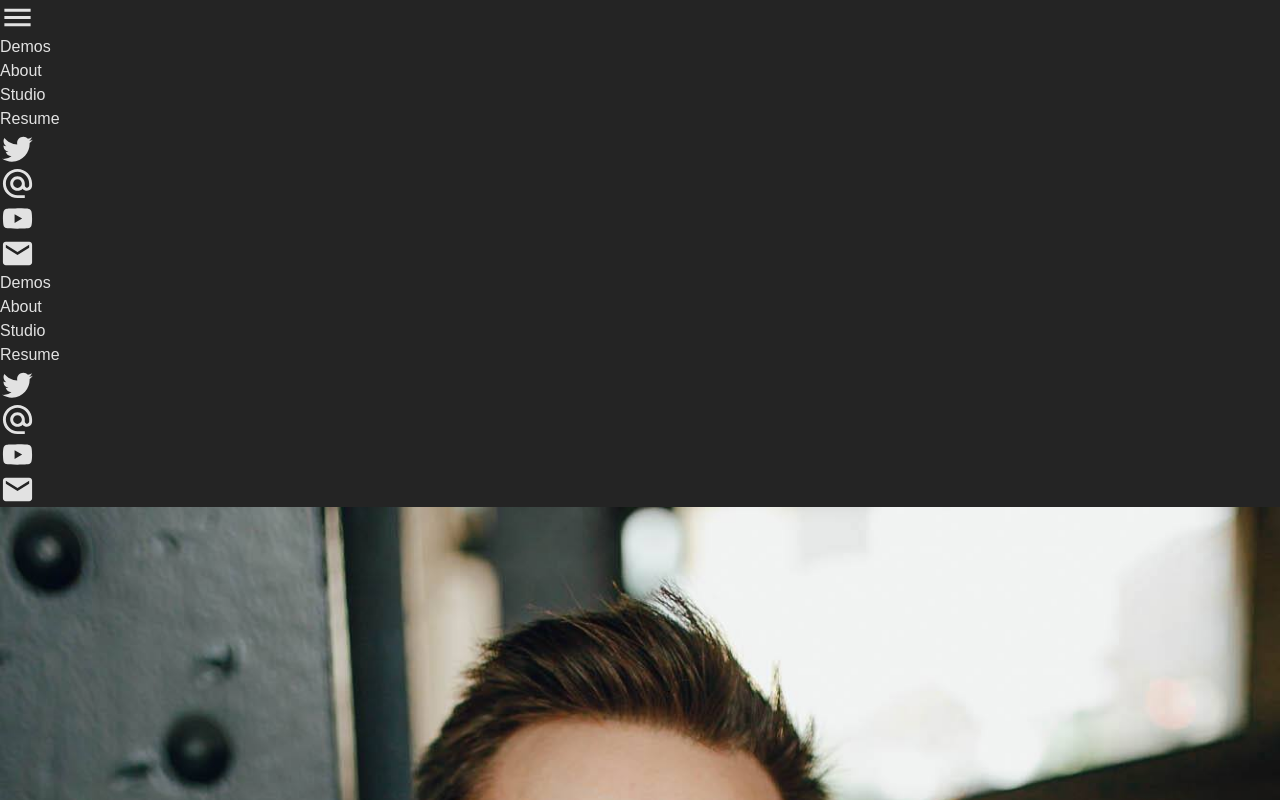
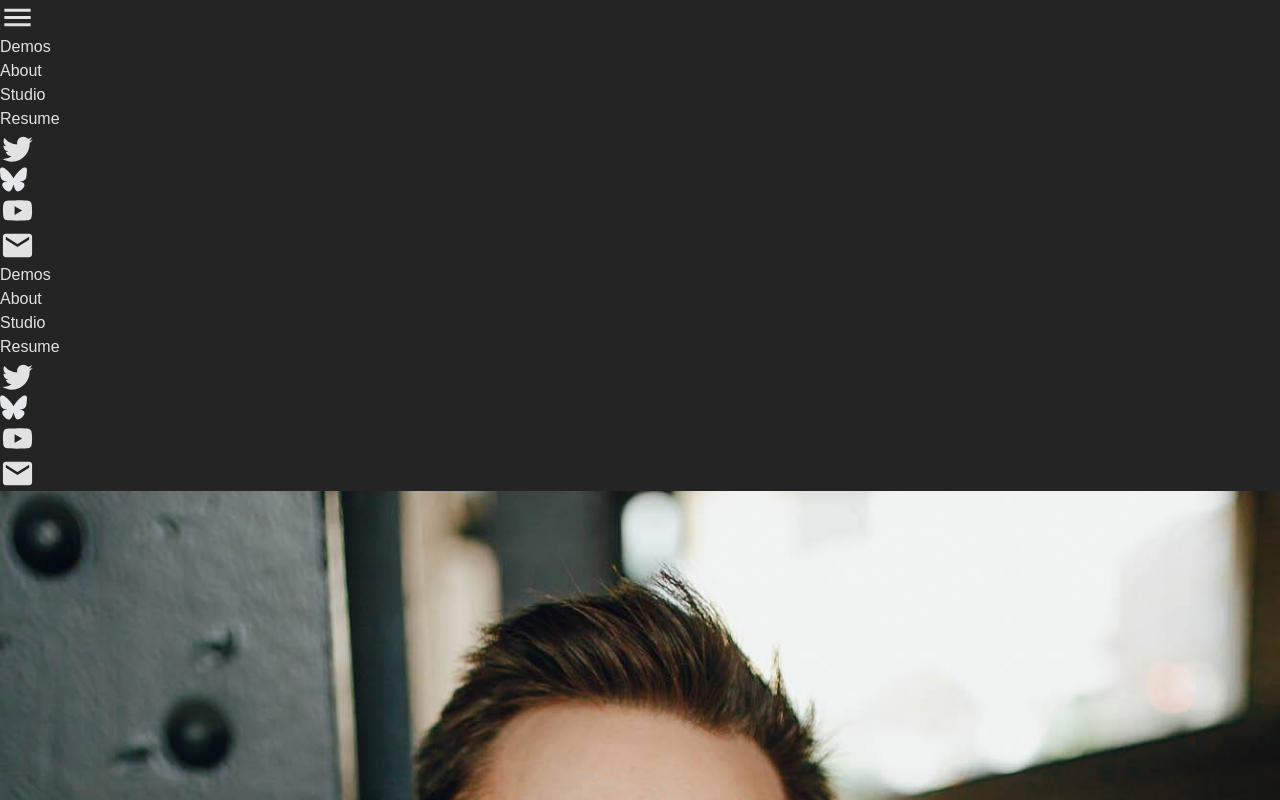
Before and after one commit to bbachdev/barry-bach-site, a React (Vite) app: page / in a window 1280 px wide. Shown: the top 800 px of the page. Built offline with nearby package versions, Linux system fonts and the light colour scheme; a web font is replaced by a local one.

Commit message:
Update Bluesky logo

```diff
--- a/src/components/Header.tsx
+++ b/src/components/Header.tsx
@@ -50,7 +50,12 @@ export default function Header() {
             <a href={'https://twitter.com/barry_bach'} target={'_blank'} onClick={toggleMenu}><TwitterIcon fontSize={'large'}/></a>
           </li>
           <li>
-            <a href={'https://bsky.app/profile/barrybach.com'} target={'_blank'} onClick={toggleMenu}><AlternateEmailIcon fontSize={'large'}/></a>
+            <a href={'https://bsky.app/profile/barrybach.com'} target={'_blank'} onClick={toggleMenu}>
+              <svg width="27" height="27" viewBox="0 0 360 320" fill="none" xmlns="http://www.w3.org/2000/svg">
+                <path d="M254.896 184.158C252.81 183.926 250.733 183.645 248.671 183.315C250.773 183.574 252.849 183.855 254.896 184.158Z" fill="white"/>
+                <path d="M180 141.964C163.699 110.262 119.308 51.1817 78.0347 22.044C38.4971 -5.86834 23.414 -1.03207 13.526 3.43594C2.08093 8.60755 0 26.1785 0 36.5164C0 46.8542 5.66748 121.272 9.36416 133.694C21.5786 174.738 65.0603 188.607 105.104 184.156C107.151 183.852 109.227 183.572 111.329 183.312C109.267 183.642 107.19 183.924 105.104 184.156C46.4204 192.847 -5.69621 214.233 62.6582 290.33C137.848 368.18 165.705 273.637 180 225.702C194.295 273.637 210.76 364.771 295.995 290.33C360 225.702 313.58 192.85 254.896 184.158C252.81 183.926 250.733 183.645 248.671 183.315C250.773 183.574 252.849 183.855 254.896 184.158C294.94 188.61 338.421 174.74 350.636 133.697C354.333 121.275 360 46.8568 360 36.519C360 26.1811 357.919 8.61012 346.474 3.43851C336.586 -1.02949 321.503 -5.86576 281.965 22.0466C240.692 51.1843 196.301 110.262 180 141.964Z" fill="#e5e7eb"/>
+              </svg>
+            </a>
           </li>
           <li>
             <a href={'https://www.youtube.com/channel/UC2_ONiCusUKZ85yqGMNKgJg'} target={'_blank'} onClick={toggleMenu}><YouTubeIcon fontSize={'large'}/></a>
@@ -78,13 +83,18 @@ export default function Header() {
           </li>
         </ul>
       </div>
-      <div className={'ml-8 hidden md:flex flex-row'}>
+      <div className={'ml-8 hidden md:flex flex-row items-center'}>
           <ul className={'flex flex-row space-x-5'}>
           <li>
             <a href={'https://twitter.com/barry_bach'} target={'_blank'}><TwitterIcon fontSize={'large'}/></a>
           </li>
-          <li>
-            <a href={'https://bsky.app/profile/barrybach.com'} target={'_blank'} onClick={toggleMenu}><AlternateEmailIcon fontSize={'large'}/></a>
+          <li className={`flex items-center`}>
+            <a href={'https://bsky.app/profile/barrybach.com'} target={'_blank'} onClick={toggleMenu}>
+            <svg width="27" height="27" viewBox="0 0 360 320" fill="none" xmlns="http://www.w3.org/2000/svg">
+              <path d="M254.896 184.158C252.81 183.926 250.733 183.645 248.671 183.315C250.773 183.574 252.849 183.855 254.896 184.158Z" fill="white"/>
+              <path d="M180 141.964C163.699 110.262 119.308 51.1817 78.0347 22.044C38.4971 -5.86834 23.414 -1.03207 13.526 3.43594C2.08093 8.60755 0 26.1785 0 36.5164C0 46.8542 5.66748 121.272 9.36416 133.694C21.5786 174.738 65.0603 188.607 105.104 184.156C107.151 183.852 109.227 183.572 111.329 183.312C109.267 183.642 107.19 183.924 105.104 184.156C46.4204 192.847 -5.69621 214.233 62.6582 290.33C137.848 368.18 165.705 273.637 180 225.702C194.295 273.637 210.76 364.771 295.995 290.33C360 225.702 313.58 192.85 254.896 184.158C252.81 183.926 250.733 183.645 248.671 183.315C250.773 183.574 252.849 183.855 254.896 184.158C294.94 188.61 338.421 174.74 350.636 133.697C354.333 121.275 360 46.8568 360 36.519C360 26.1811 357.919 8.61012 346.474 3.43851C336.586 -1.02949 321.503 -5.86576 281.965 22.0466C240.692 51.1843 196.301 110.262 180 141.964Z" fill="#e5e7eb"/>
+            </svg>
+            </a>
           </li>
           <li>
             <a href={'https://www.youtube.com/channel/UC2_ONiCusUKZ85yqGMNKgJg'} target={'_blank'}><YouTubeIcon fontSize={'large'}/></a>
```
